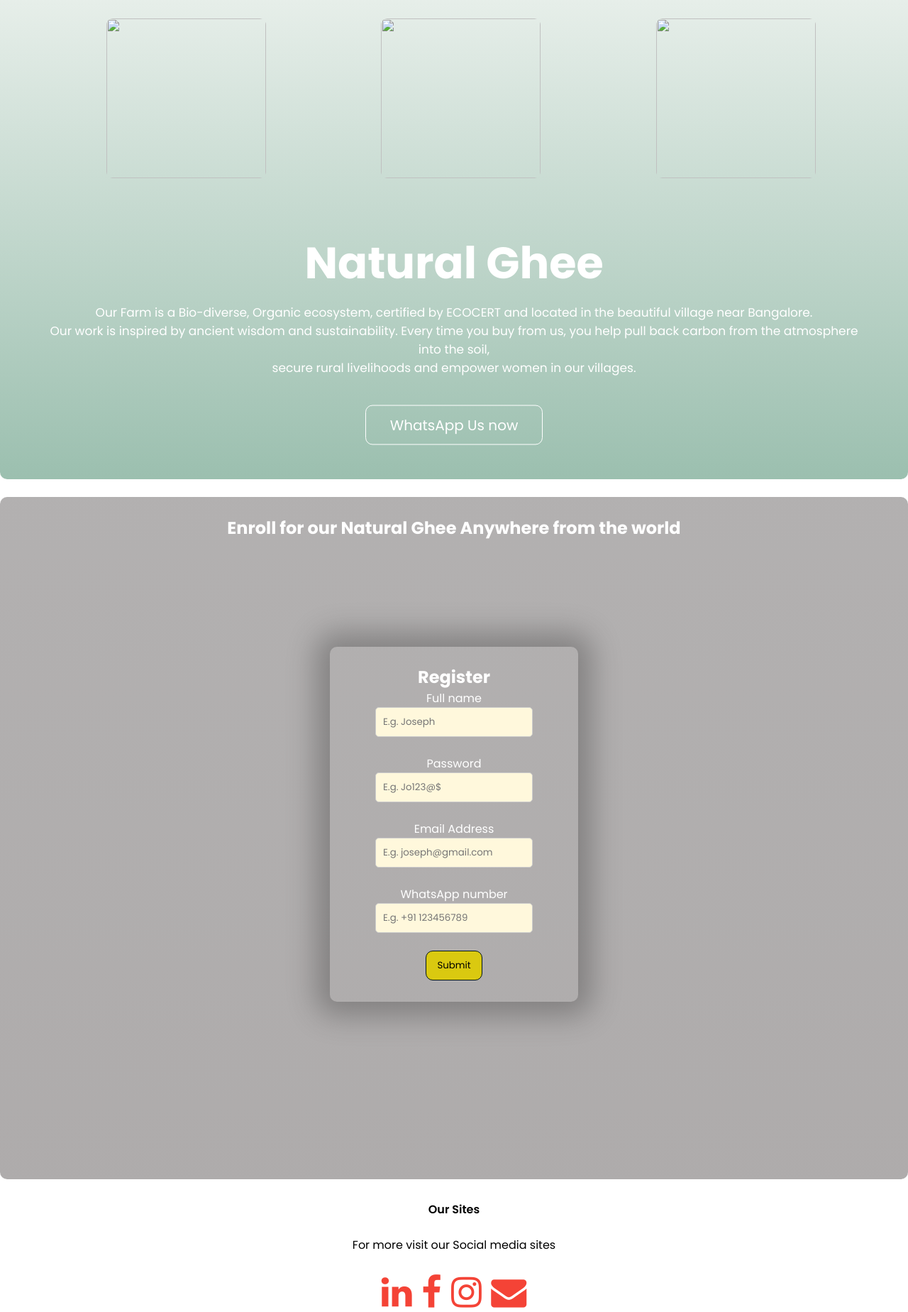
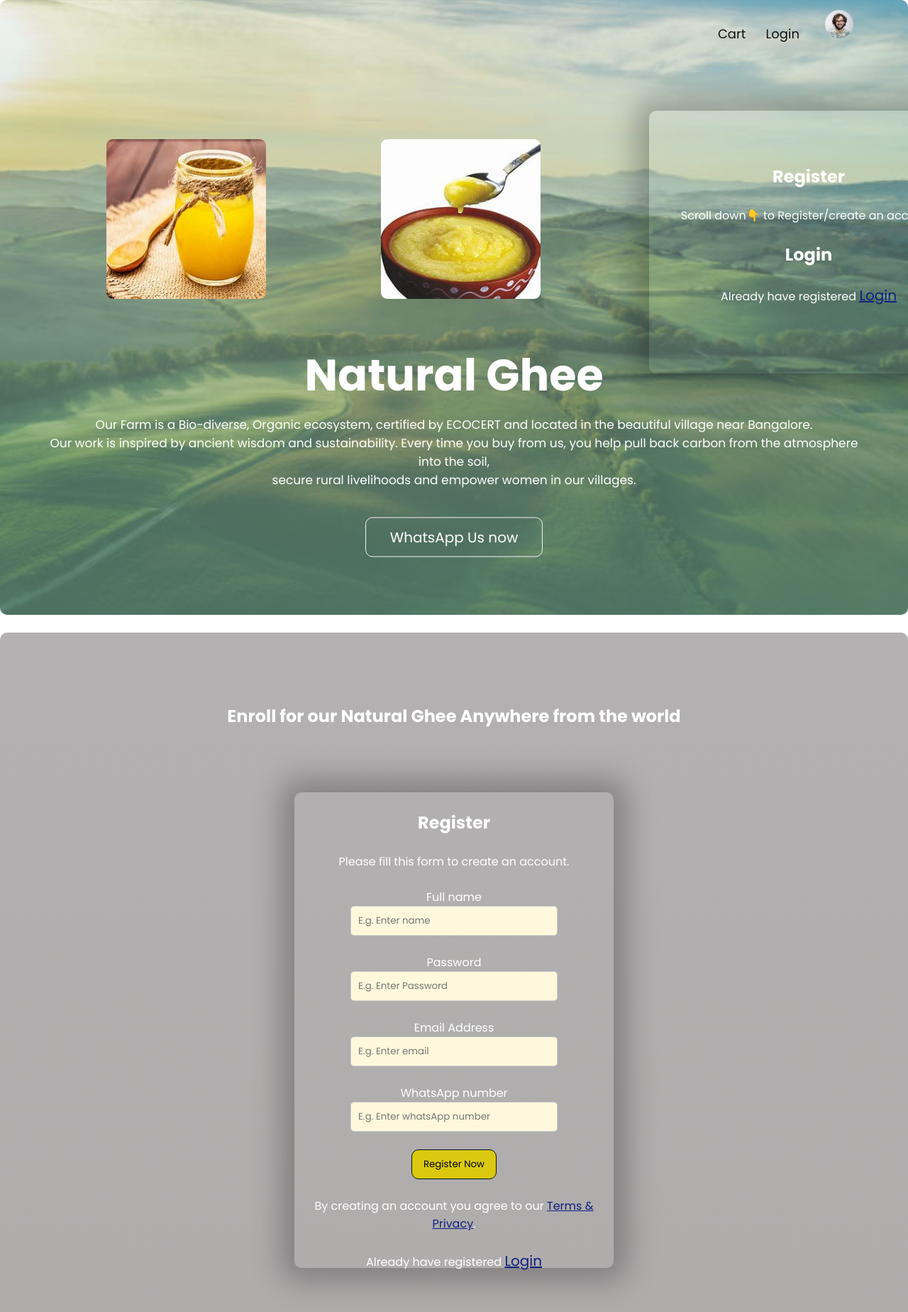
Before and after one commit to BabuDumpalagattu/Ghee_Project, a website: page public/index.html in a window 1280 px wide. Shown: the top 1848 px of the page at 71% size. Drawn offline with Linux system fonts and the light colour scheme.

Commit message:
adding images

```diff
--- a/index.js
+++ b/index.js
@@ -39,7 +39,7 @@ app.post("/Signup",(req,res)=>{
         console.log("Record Inserted Successfully");
     });
 
-    return res.redirect('signup_success.html')
+    return res.redirect('index.html')
 
 })
 
@@ -48,7 +48,7 @@ app.get("/",(req,res)=>{
     res.set({
         "Allow-access-Allow-Origin": '*'
     })
-    return res.redirect('signup_success.html');
+    return res.redirect('index.html');
 }).listen(4000);
 
 
--- a/public/index.html
+++ b/public/index.html
@@ -9,58 +9,88 @@
 <link href="https://fonts.googleapis.com/css2?family=Poppins:ital,wght@0,100;0,200;0,300;0,400;0,
 500;0,600;0,700;0,800;0,900;1,100;1,200;1,300;1,400;1,500;1,600;1,700;1,800;1,900&display=swap" rel="stylesheet">
 <link rel="stylesheet" href="https://stackpath.bootstrapcdn.com/font-awesome/4.7.0/css/font-awesome.min.css">
+<link rel="stylesheet" href="style.css">
 </head>
 <body>
     <section class="header">
+
         <nav>
 
             <div class="nav-links" id="navLinks">
-                <i class="fa fa-times" onclick="hidemenu()"></i>
+                <!-- <i class="fa fa-times" onclick="hidemenu()"></i> -->
 
+                <ul>
+                    <li><a href="cart.html">Cart</a></li>
+                    <li><a href="login.html">Login</a></li>
+                    <img src="images/user.png" class="user-pic">
+                </ul>
+                <!-- <img src="images/user.png" class="user-pic"> -->
             </div>
-            <i class="fa fa-bars" onclick="showmenu()"></i>
+            <!-- <i class="fa fa-bars" onclick="showmenu()"></i> -->
         </nav>
-<div class="text-box">
-    <h1> Natural Ghee</h1>
-    <p>Our Farm is a Bio-diverse, Organic ecosystem, certified by ECOCERT and located in the beautiful village near Bangalore. <br>Our work is inspired by ancient wisdom and sustainability. Every time you buy from us, you help pull back carbon from the atmosphere into the soil, <br>secure rural livelihoods and empower women in our villages.</p>
-    <a href="https://wa.me/+918106167946?text=I'm%20interested%20in%20your%20Ghee%20to%20buy." class="hero-btn">WhatsApp Us now</a>
-</div>
+
 <div>
     <img src="Images/Ghee1.jpeg" class="imgs" alt="">
     <img src="Images/Ghee2.jpeg" class="imgs" alt="">
-    <img src="Images/Ghee3.jpeg" class="imgs" alt="">
+    </div>
+    <div class="text-box">
+        <h1> Natural Ghee</h1>
+        <p>Our Farm is a Bio-diverse, Organic ecosystem, certified by ECOCERT and located in the beautiful village near Bangalore. <br>Our work is inspired by ancient wisdom and sustainability. Every time you buy from us, you help pull back carbon from the atmosphere into the soil, <br>secure rural livelihoods and empower women in our villages.</p>
+        <a href="https://wa.me/+918106167946?text=I'm%20interested%20in%20your%20Ghee%20to%20buy." class="hero-btn">WhatsApp Us now</a>
+    </div>
+    <div class="container1">
+        <div class="card1">
+            <div class="inner-box1"><br>
+                <div class="card-front1"><br><br>
+                    <h2>Register</h2><br>
+                    <p>Scroll down👇 to Register/create an account.</p><br>
+                    <form action="/Signup" method="post">
+                        <h2>Login</h2><br>
+                            Already have registered
+                            <a class="login" href="login.html">Login</a>
+                          </p>
 
-    </div>
 
-    </section><br>
-<!-----Registration Form----->
-<section class="CTA">
-    <nav>
-
-        <div class="nav-links">
-            <i class="fa fa-times"></i>
+                    </form>
+                </div>
+                <div class="card-back"></div>
+            </div>
 
         </div>
-        <i class="fa fa-bars"></i>
-    </nav>
-    <h1>Enroll for our Natural Ghee Anywhere from the world</h1>
+    </div>
+    </section><br>
+<!--Section - 2->--Registration Form----->
+<section class="reg-form">
+
+    <h1>Enroll for our Natural Ghee Anywhere from the world</h1><br>
     <body>
         <div class="container">
             <div class="card">
                 <div class="inner-box"><br>
                     <div class="card-front">
-                        <h2>Register</h2>
+                        <h2>Register</h2><br>
+                        <p>Please fill this form to create an account.</p><br>
                         <form action="/Signup" method="post">
                             <label>Full name</label><br>
-                            <input input="input-box" type="text" name="name"  placeholder="E.g. Joseph" required id="text2"><br><br></input>
+                            <input input="input-box" type="text" name="name"  placeholder="E.g. Enter name" required id="text2"><br><br></input>
                             <label>Password</Address></label><br>
-                            <input type="password" class="input-box" name="password" placeholder="E.g. Jo123@$" required><br><br>
+                            <input type="password" name="password" class="input-box" placeholder="E.g. Enter Password" required><br><br>
                             <label>Email Address</Address></label><br>
-                            <input type="email" class="input-box" name="email" placeholder="E.g. joseph@gmail.com" required><br><br>
+                            <input type="email" name="email" class="input-box" placeholder="E.g. Enter email" required><br><br>
                             <label>WhatsApp number</label><br>
-                            <input type="text" class="input-box" name="phno"placeholder="E.g. +91 123456789 " required><br><br>
+                            <input type="text" name="phoneNumber" class="input-box" placeholder="E.g. Enter whatsApp number " required><br><br>
 
-                            <input  class="Submit" type="submit" value="Submit" required><br>
+                            <input  class="btn-submit" type="submit" value="Register Now" required><br><br>
+                            <p>
+                                By creating an account you agree to our
+                                <a href="#" style="color: rgb(13, 33, 124)">Terms & Privacy</a>.
+                              </p><br>
+                              <p>
+                                Already have registered
+                                <a class="login" href="login.html">Login</a>
+                              </p>
+
+
                         </form>
                     </div>
                     <div class="card-back"></div>
@@ -85,8 +115,8 @@
 
 
 
-    <script src="script.js"></script>
-    <script src="db.js"></script>
+    <!-- <script src="server.js"></script> -->
+    <!-- <script src="db.js"></script> -->
 </body>
 </head>
 </html>
--- a/public/styles.css
+++ b/public/styles.css
@@ -6,6 +6,7 @@
 .header {
   min-height: 100vh;
   width: 100%;
+  overflow: hidden;
   background-image: linear-gradient(
       rgba(214, 224, 213, 0.258),
       rgba(108, 161, 137, 0.677)
@@ -16,15 +17,35 @@
   border-image-outset: 10px;
   position: relative;
   border-radius: 10px;
-  }
+
   nav {
     display: flex;
     padding: 2% 6%;
     justify-content: space-between;
     align-items: center;
   }
-  nav img {
-    width: 150px;
+  /* nav img {
+    width: 50px;
+  } */
+  /* .bar-menu {
+    flex: 1;
+    text-align: right;
+  }
+  .bar-menu a {
+    color: #140e0e;
+    text-decoration: none;
+    font-size: 18px;
+    cursor: pointer;
+    margin: 20px;
+  } */
+  .user-pic {
+    width: 40px;
+    border-radius: 50%;
+    cursor: pointer;
+    margin-left: 20px;
+    margin-top: -20px;
+    align-items: center;
+    position: relative;
   }
   .nav-links {
     flex: 1;
@@ -35,24 +56,29 @@
     display: inline-block;
     padding: 8px 12px;
     position: relative;
+    /* cursor: pointer; */
   }
   .nav-links ul li a {
-    color: #fff;
+    color: #140e0e;
     text-decoration: none;
-    font-size: 20px;
+    font-size: 18px;
+    /* cursor: pointer !important; */
   }
   .nav-links ul li::after {
     content: "";
     width: 0;
     height: 2px;
-    background: #f44336;
+    /* background: #dbf436; */
     display: block;
     margin: auto;
     transition: 0.5s;
+    cursor: pointer;
   }
   .nav-links ul li:hover::after {
     width: 100%;
   }
+}
+
 .text-box {
   width: 90%;
   color: #fff;
@@ -76,7 +102,7 @@
   text-decoration: none;
   color: #fff;
   border-radius: 10px;
-    border: 1px solid #fff;
+  border: 1px solid #f5f3f3;
   padding: 12px 34px;
   font-size: 20px;
   background: transparent;
@@ -122,10 +148,10 @@
   }
   .imgs {
     border-radius: 9px;
-      margin: 4px;
-      width: 100px;
-      height: 150px;
-      margin-top: 50px;
+    margin: 2px;
+    width: 50px;
+    height: 70px;
+    margin-top: 20px;
   }
 }
 
@@ -137,17 +163,64 @@
   margin-top: 100px;
   align-items: center;
   margin-left: 150px;
-    image-rendering: #c2c45ea9;
+  /* image-rendering: #c2c45ea9; */
+
+  /* -----Registration form in home page ------ */
+}
+.container1 {
+  width: 100%;
+  height: 100vh;
+  font-family: sans-serif;
+  background: transparent;
+  color: #fff;
+  display: flex;
+  align-items: center;
+  justify-content: center;
+  margin-top: -370px;
+  margin-left: 500px;
+  /* margin-right: 750px; */
+
+  .card1 {
+    width: 450px;
+    height: 370px;
+    box-shadow: 0 0 40px 20px rgba(0, 0, 0, 0.26);
+    border-radius: 10px;
+    margin-top: -250px;
+
+    /* margin-right: -350px; */
+  }
+  .inner-box1 {
+    position: relative;
+    width: 100%;
+    height: 100%;
+    /* margin-right: -350px; */
   }
 
-  /*-------Registration Form---------*/
+  input[type="text"],
+  input[type="email"],
+  input[type="password"],
+  input[type="number"],
+  input[type=""] {
+    width: 270px;
+    padding: 10px;
+    border: 1px solid #ccc;
+    border-radius: 5px;
+    background-color: cornsilk;
+    /* margin-right: -350px; */
+  }
+  .card-front1 {
+    text-align: center;
+  }
+}
+
+/*-----Section- 2:--> Registration Form---------*/
 
 * {
   margin: 0;
   padding: 0;
 }
 
-  .CTA {
+.reg-form {
   min-height: 50vh;
   width: 100%;
   background-image: linear-gradient(
@@ -160,7 +233,7 @@
   border-radius: 10px;
   text-align: center;
   padding: 100px 0;
-  }
+
   nav {
     display: flex;
     padding: 2% 6%;
@@ -171,22 +244,22 @@
   nav img {
     width: 150px;
   }
-  .nav-links {
+  .nav-links1 {
     flex: 1;
     text-align: right;
   }
-  .nav-links ul li {
+  .nav-links1 ul li {
     list-style: none;
     display: inline-block;
     padding: 8px 12px;
     position: relative;
   }
-  .nav-links ul li a {
+  .nav-links1 ul li a {
     color: #04010e;
     text-decoration: none;
     font-size: 20px;
   }
-  .nav-links ul li::after {
+  .nav-links1 ul li::after {
     content: "";
     width: 0;
     height: 2px;
@@ -195,17 +268,22 @@
     margin: auto;
     transition: 0.5s;
   }
-  .nav-links ul li:hover::after {
+  .nav-links1 ul li:hover::after {
     width: 100%;
   }
-  .CTA h1 {
+  nav .fa {
+    display: none;
+  }
+}
+
+.reg-form h1 {
   color: #fff;
   margin-bottom: 40-x;
   padding: 0;
   text-align: 20px 0;
   text-decoration: burlywood;
 }
-  .hero-btn1 {
+/* .hero-btn1 {
   display: inline-block;
   text-decoration: none;
   color: #fff;
@@ -220,7 +298,7 @@
   border: 1px solid #5cf436;
   background: #4cc07a;
   transition: 1s;
-  }
+} */
 .foot {
   width: 100%;
   margin: auto;
@@ -243,9 +321,6 @@
   border-radius: 10px;
   margin-top: 10px;
   display: inline-block;
-  }
-  nav .fa {
-    display: none;
 }
 
 /*-------Footer-----------*/
@@ -284,8 +359,8 @@
   justify-content: center;
 }
 .card {
-    width: 350px;
-    height: 500px;
+  width: 450px;
+  height: 670px;
   box-shadow: 0 0 40px 20px rgba(0, 0, 0, 0.26);
   border-radius: 10px;
 }
@@ -300,17 +375,34 @@
 input[type="password"],
 input[type="number"],
 input[type=""] {
-    width: 200px;
+  width: 270px;
   padding: 10px;
   border: 1px solid #ccc;
   border-radius: 5px;
   background-color: cornsilk;
 }
-  input[type="Submit"] {
+/* input[type="submit"] {
   width: 80px;
   padding: 10px;
   border: 1px solid #021519;
   border-radius: 10px;
   background-color: #dac910;
   cursor: pointer;
+} */
+.login {
+  color: rgb(13, 33, 124);
+  font-size: 20px;
 }
+.btn-submit {
+  width: 120px;
+  padding: 10px;
+  border: 1px solid #021519;
+  border-radius: 10px;
+  background-color: #dac910;
+  cursor: pointer;
+}
+.right-menu {
+  color: red !important;
+  font-size: 30px;
+  cursor: pointer;
+}
```
Also changed, not shown: public/Images/Ghee1.jpeg (added), public/Images/Ghee2.jpeg (added), public/Images/Ghee3.jpeg (added), public/Images/Grass.jpg (added), public/Images/user.png (added). Lines whose indentation alone changed are shown as unchanged.
